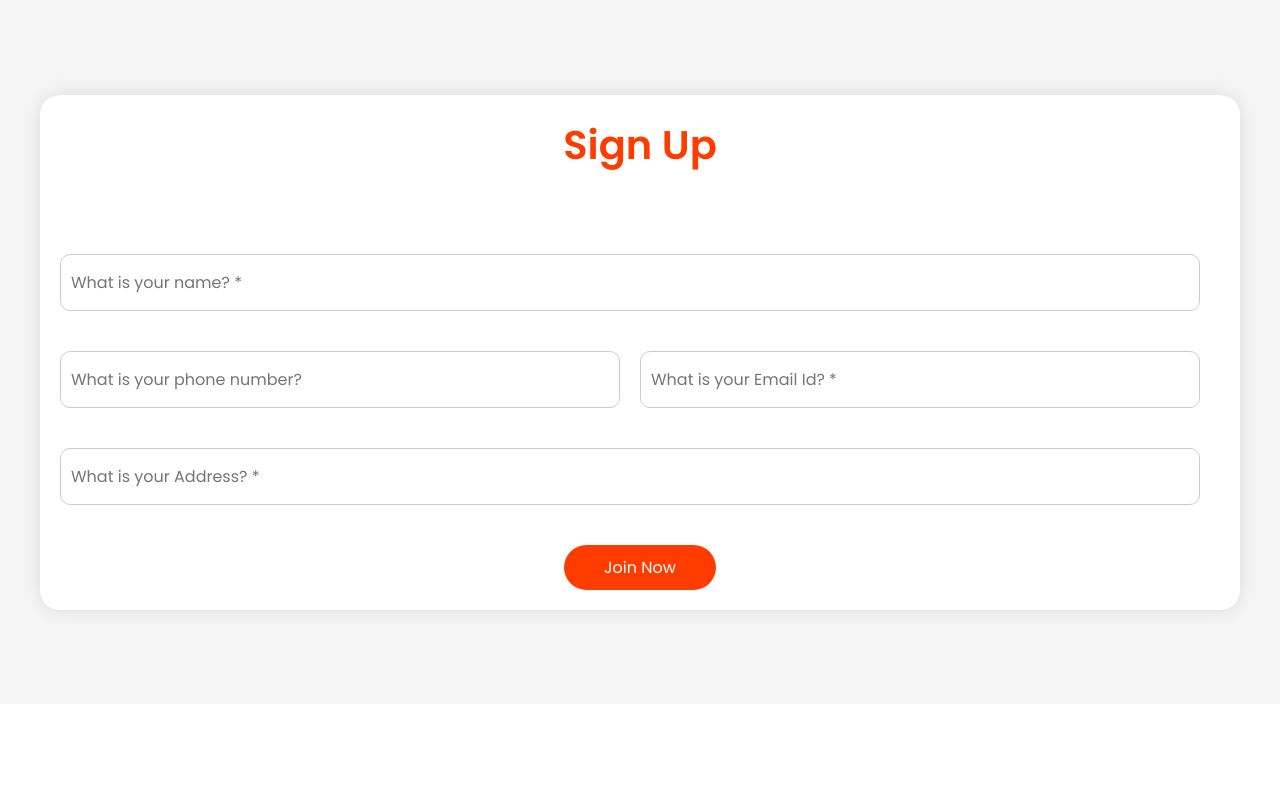
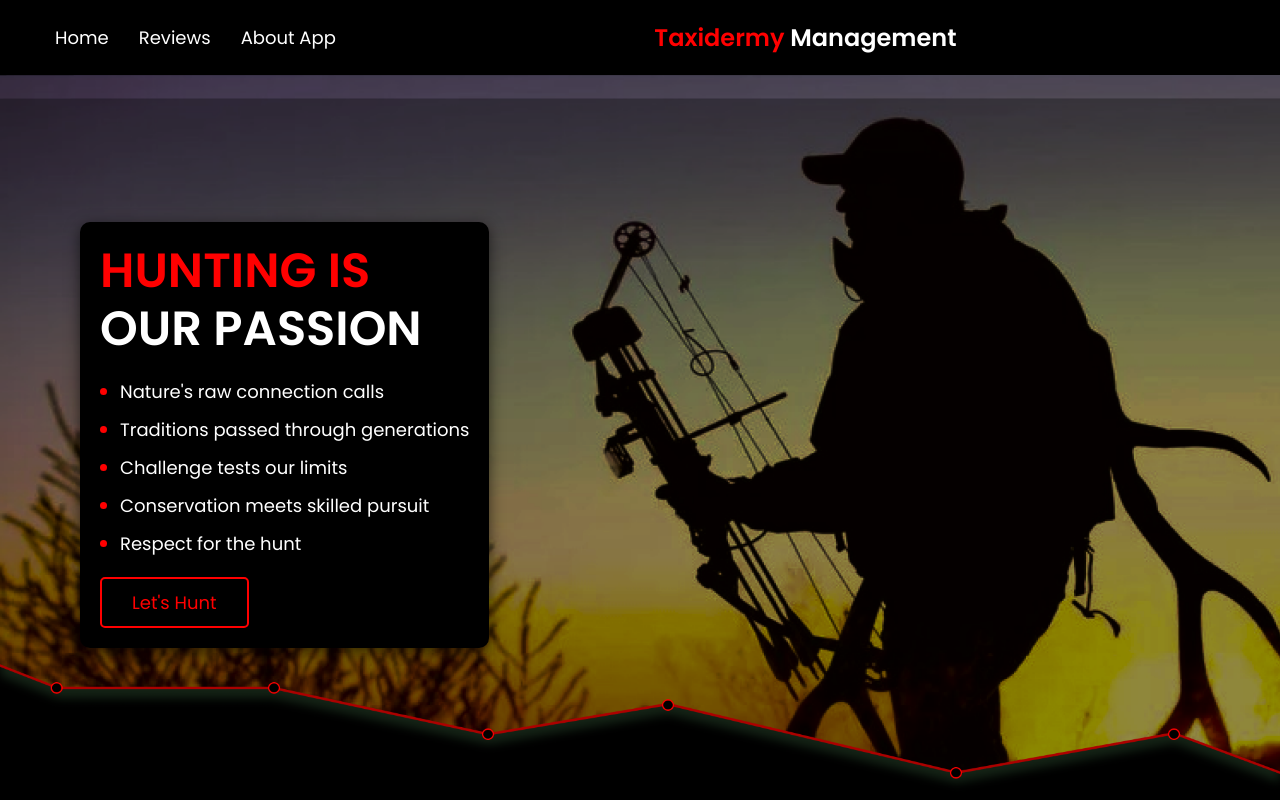
Before and after one commit to Aayan-infotech/hunt30-uj, a React (Create React App) app: page / in a window 1280 px wide. Shown: the top 800 px of the page. Built offline with nearby package versions, Linux system fonts and the light colour scheme.

Commit message:
New Change

```diff
--- a/src/App.js
+++ b/src/App.js
@@ -1,6 +1,6 @@
 import './App.css';
 import Navbar from './components/navbar/Navbar';
-import SignUp from './components/signup/SignUp';
+// import SignUp from './components/signup/SignUp';
 import { BrowserRouter as Router, Route, Routes } from 'react-router-dom';
 import Response from './components/response/Response';
 import PrivecyPolicy from'./component/Privecypolicy'
@@ -16,14 +16,13 @@ function App() {
         <div className="App">
           {/* <Navbar /> */}
           <Routes>
-            <Route path="/signup" element={<SignUp />} />
             <Route path="/response" element={<Response />} />
             <Route path="/privecyPolicy" element={<PrivecyPolicy />} />
             <Route path="/deletePolicy" element={<DeleteAccountPolicy />} />
             <Route path="/termCondition" element={<TermsAndConditions />} />
             <Route path="/about" element={<AboutUs />} />
-            <Route path="/home" element={<Home />} />
-            <Route path="/" element={<SignUp />} />
+            {/* <Route path="/home" element={<Home />} /> */}
+            <Route path="/" element={<Home />} />
           </Routes>
         </div>
       </Router>
--- a/src/components/signup/SignUp.jsx
+++ /dev/null
@@ -1,87 +0,0 @@
-import React, { useState } from 'react';
-import './signup.css';
-import { useNavigate } from 'react-router-dom';
-import axios from 'axios';
-
-function SignUp() {
-  const [formData, setFormData] = useState({
-    name: '',
-    phone: '',
-    email: '',
-    address: '',
-  });
-
-  const navigate = useNavigate();
-
-  const handleChange = (e) => {
-    const { name, value } = e.target;
-    setFormData({
-      ...formData,
-      [name]: value,
-    });
-  };
-
-  const handleSubmit = async (e) => {
-    e.preventDefault();
-    try {
-      const response = await axios.post('http://35.167.209.94:8000/api/auth/signup', formData);
-      console.log(response.data);
-      navigate('/response');
-    } catch (error) {
-      console.error('There was an error signing up!', error);
-    }
-  };
-
-  return (
-    <div className="sign-up">
-      <div className="container signup-container">
-        <h1 className="sign-header">Sign Up</h1>
-        <h4>Create Your Account to Get Started</h4>
-        <form onSubmit={handleSubmit}>
-          <div className="form-group">
-            <input
-              type="text"
-              name="name"
-              placeholder="What is your name? *"
-              value={formData.name}
-              onChange={handleChange}
-              required
-            />
-          </div>
-          <div className="form-group">
-            <input
-              type="text"
-              name="phone"
-              placeholder="What is your phone number?"
-              value={formData.phone}
-              onChange={handleChange}
-            />
-            <input
-              type="email"
-              name="email"
-              placeholder="What is your Email Id? *"
-              value={formData.email}
-              onChange={handleChange}
-              required
-            />
-          </div>
-          <div className="form-group">
-            <input
-              type="text"
-              name="address"
-              placeholder="What is your Address? *"
-              value={formData.address}
-              onChange={handleChange}
-              required
-            />
-          </div>
-          <button type="submit" className="signup-button">
-            Join Now
-          </button>
-        </form>
-      </div>
-    </div>
-  );
-}
-
-export default SignUp;
--- a/src/components/signup/signup.css
+++ /dev/null
@@ -1,100 +0,0 @@
-.sign-up {
-  display: flex;
-  justify-content: center;
-  align-items: center;
-  min-height: 88vh;
-  background-color: #f5f5f5;
-}
-
-.signup-container{
-  background: white;
-  padding: 50px;
-  border-radius: 20px;
-  box-shadow: 0 0 20px rgba(0, 0, 0, 0.1);
-  max-width: 600px;
-  width: 100%;
-  text-align: center;
-}
-
-.sign-header {
-  color: #FE3C00;
-  font-size: 2.5rem;
-  margin-bottom: 10px;
-}
-
-h4 {
-  font-size: 1.2rem;
-  margin-bottom: 40px;
-  color: #333;
-}
-
-form {
-  display: flex;
-  flex-direction: column;
-  align-items: center;
-}
-
-.form-group {
-  display: flex;
-  justify-content: space-between;
-  width: 100%;
-  margin-bottom: 20px;
-}
-
-.form-group input {
-  width: 48%;
-  padding: 15px 10px;
-  border: 1px solid #ccc;
-  border-radius: 10px;
-  font-size: 1rem;
-  margin-right: 20px;
-}
-
-form input[type="text"],
-form input[type="email"],
-form input[type="password"] {
-  width: 100%;
-  margin-bottom: 20px;
-}
-
-.signup-button {
-  background-color: #FE3C00;
-  color: white;
-  border: none;
-  padding: 10px 40px;
-  border-radius: 30px;
-  font-size: 1rem;
-  cursor: pointer;
-  transition: background 0.3s;
-  text-decoration: none;
-  cursor: pointer;
-}
-
-.signup-button:hover{
-  text-shadow: rgba(99, 99, 99, 0.2) 0px 2px 8px 0px;
-  background-color: #fe3b00ed;
-}
-
-.signup-link{
-  color: #fff;
-  text-decoration: none;
-}
-
-/*=============== BREAKPOINTS ===============*/
-@media screen and (max-width: 992px) {
-
-}
-
-/* For medium devices */
-@media screen and (max-width: 768px) {
-  .signup-container{
-    padding: 30px 20px;
-  }
-}
-
-@media screen and (max-width: 576px) {
-}
-
-/* For small devices */
-@media screen and (max-width: 350px) {
-}
```
